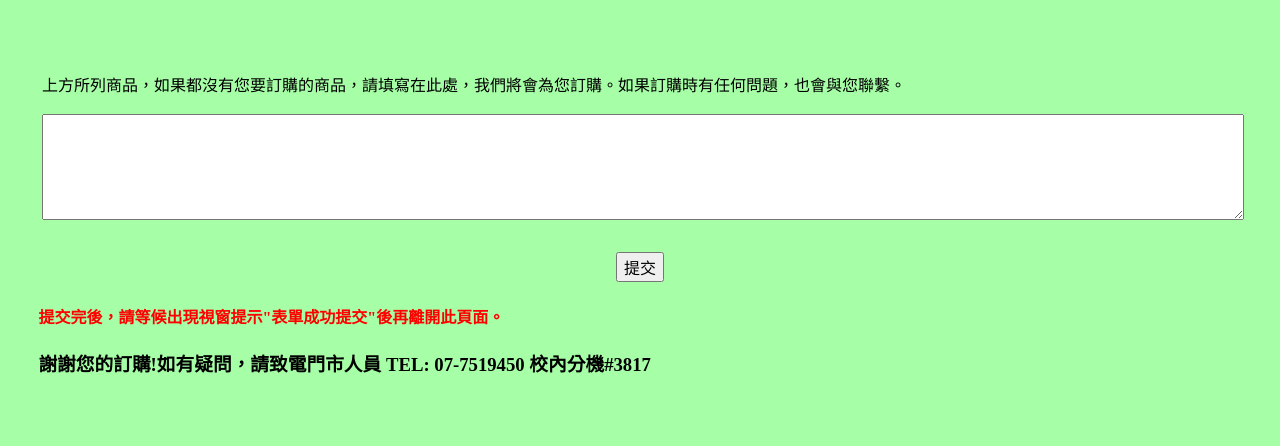
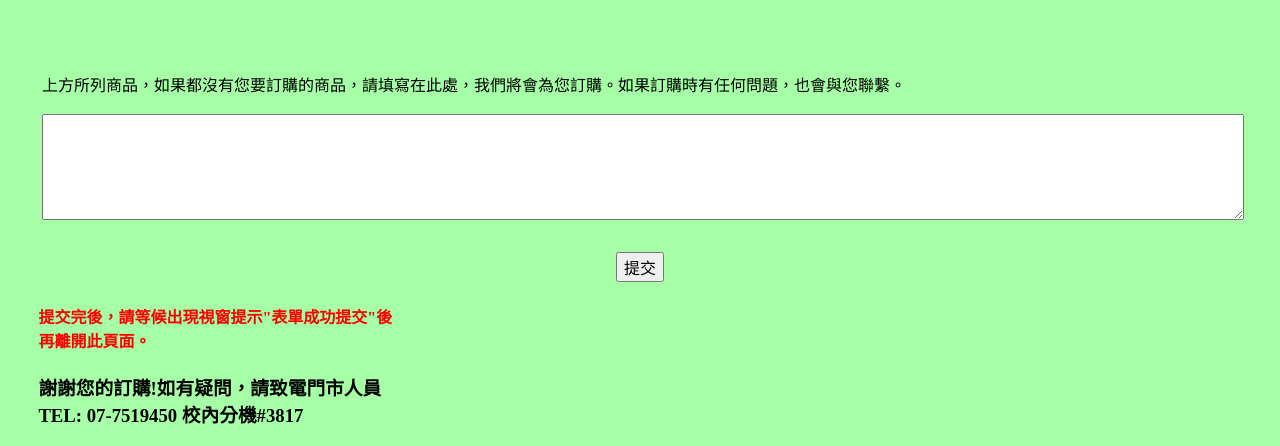
Before and after one commit to Rfcxz-0052/spin, a website: page index.html in a window 1280 px wide. Shown: the part 1361-1807 px from the top of the page. Before the commit the page ends 1756 px from the top, so only its background shows below. Drawn offline with Linux system fonts and the light colour scheme.

Commit message:
1140204 增加響應式設計02

```diff
--- a/index.html
+++ b/index.html
@@ -572,9 +572,9 @@
                 <textarea name="memo" id="memo" class="memo_01"></textarea><br><br>
             </fieldset>
             <button type="submit" class="submit">提交</button>
-            <h4 style="margin-left: 3%; color: red;">提交完後，請等候出現視窗提示"表單成功提交"後再離開此頁面。</h4>
+            <h4 style="margin-left: 3%; color: red;">提交完後，請等候出現視窗提示"表單成功提交"後<br>再離開此頁面。</h4>
         </form>
-            <h3 style="margin-left: 3%;">謝謝您的訂購!如有疑問，請致電門市人員 TEL: 07-7519450 校內分機#3817</h3>
+            <h3 style="margin-left: 3%;">謝謝您的訂購!如有疑問，請致電門市人員<br>TEL: 07-7519450 校內分機#3817</h3>
     </div>
 
     <!-- 查詢頁 -->
--- a/style.css
+++ b/style.css
@@ -43,6 +43,7 @@ nav {
     display: flex;
     flex-wrap: wrap; /* 允許按鈕換行 */
     justify-content: center; /* 讓按鈕置中 */
+    gap: 10px;
 }
 
 /* 按鈕樣式 */
```
